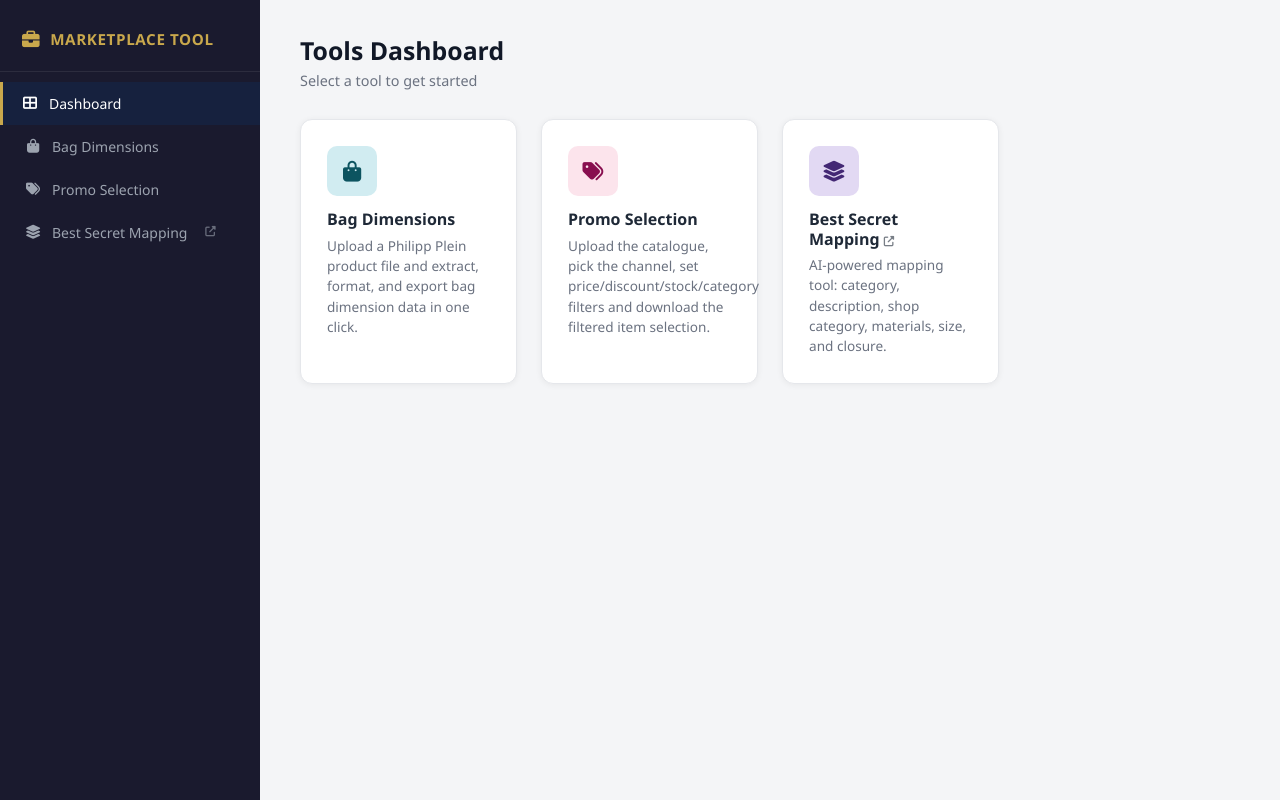
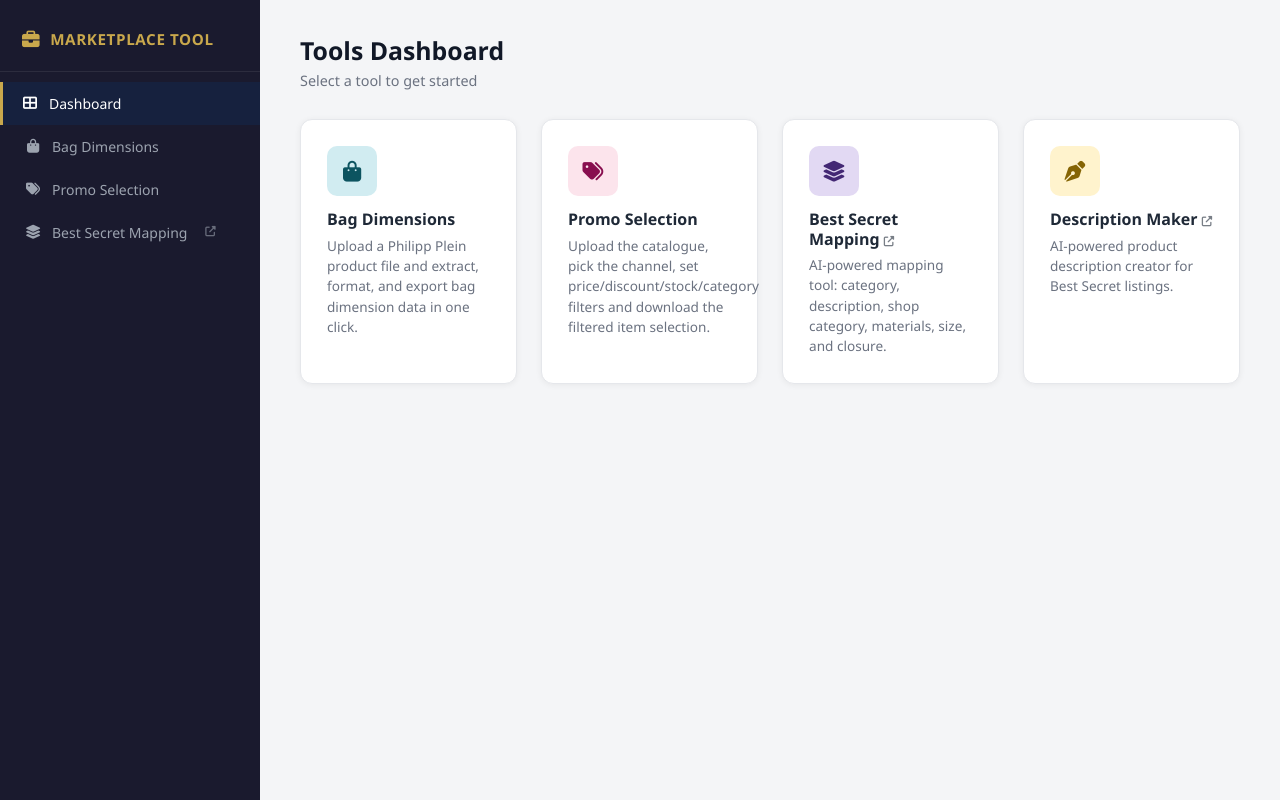
Before and after one commit to szucchelli98/PP, a Flask app: page / in a window 1280 px wide. Run offline with Flask 3, Linux system fonts and the light colour scheme.

Commit message:
Add Description Maker card linking to Best Secret description artifact

```diff
--- a/templates/dashboard.html
+++ b/templates/dashboard.html
@@ -65,5 +65,15 @@
       <p>AI-powered mapping tool: category, description, shop category, materials, size, and closure.</p>
     </a>
   </div>
+
+  <div class="col-md-6 col-xl-3">
+    <a href="https://claude.ai/public/artifacts/a3e45b81-1de8-4a81-860f-df08a20d28f4" target="_blank" rel="noopener" class="tool-card">
+      <div class="tool-icon" style="background:#fff3cd; color:#856404;">
+        <i class="fas fa-pen-nib"></i>
+      </div>
+      <h5>Description Maker <i class="fas fa-external-link-alt" style="font-size:.65rem;opacity:.6"></i></h5>
+      <p>AI-powered product description creator for Best Secret listings.</p>
+    </a>
+  </div>
 </div>
 {% endblock %}
```
